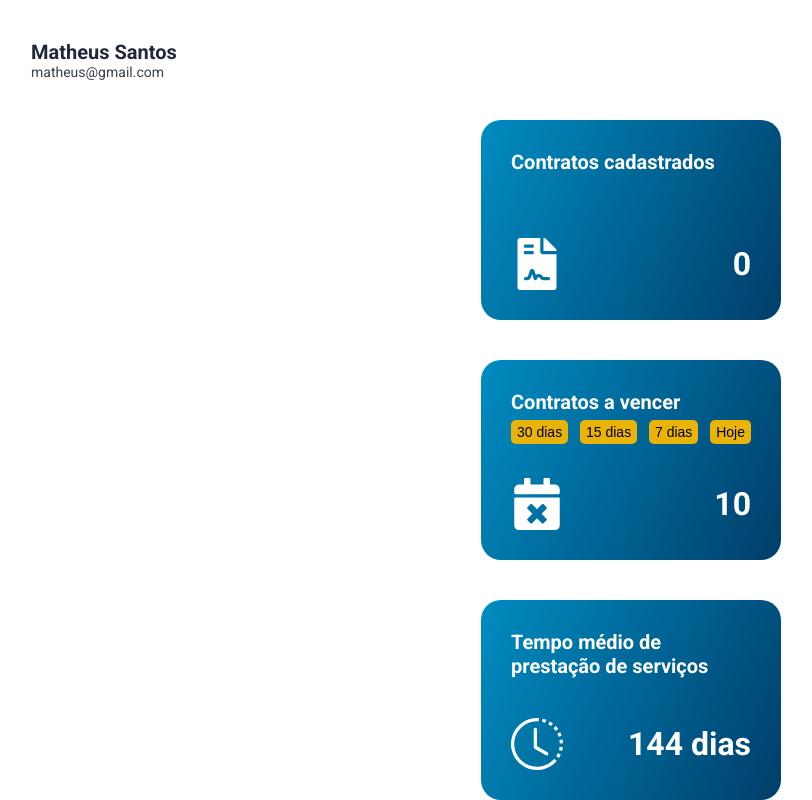
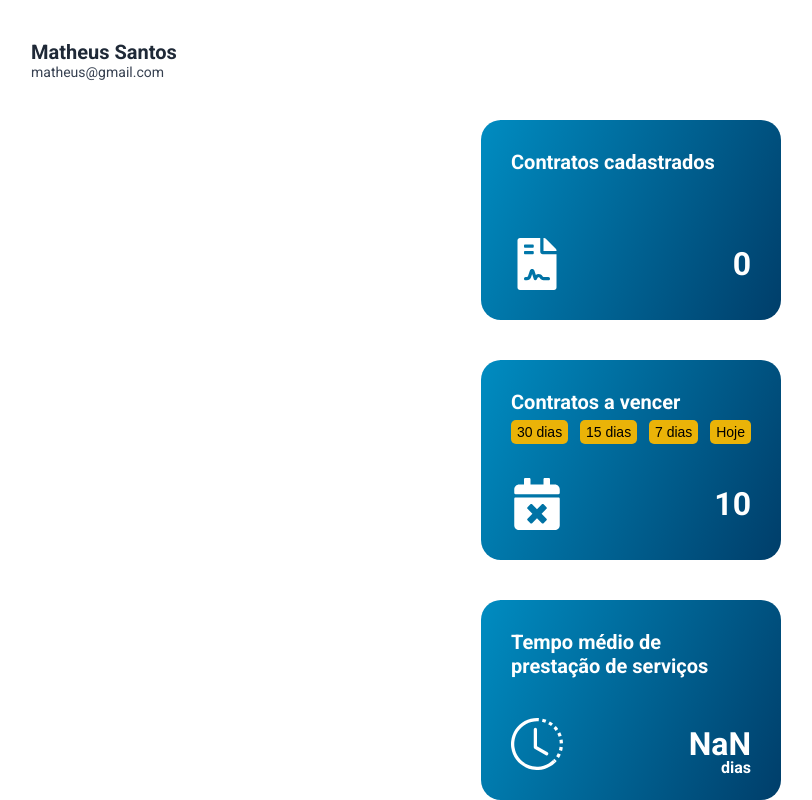
Before and after one commit to matheusg18/sogo-frontend-challenge, a React (Create React App) app: page / in a window 1280 px wide. Shown: the whole page, without its empty margins (9-821 px from the left). Built offline with nearby package versions, Linux system fonts and the light colour scheme.

Commit message:
feat: add display average contract time logic

```diff
--- a/src/components/DashboardCard/index.tsx
+++ b/src/components/DashboardCard/index.tsx
@@ -5,10 +5,11 @@ type PropTypes = {
   header: string;
   icon: ReactNode;
   displayData: string | number;
+  unity?: string;
   children?: ReactNode;
 };
 
-function DashboardCard({ header, icon, displayData, children }: PropTypes) {
+function DashboardCard({ header, icon, displayData, unity, children }: PropTypes) {
   return (
     <div className="dashboard-card">
       <h2 className="dashboard-card__header">{header}</h2>
@@ -16,7 +17,10 @@ function DashboardCard({ header, icon, displayData, children }: PropTypes) {
       <div className="dashboard-card__spacer" />
       <div className="dashboard-card__wrapper">
         {icon}
-        <span className="dashboard-card__display-data">{displayData}</span>
+        <div className="dashboard-card__display-data">
+          {displayData}
+          {unity && <span className="dashboard-card__unity">{unity}</span>}
+        </div>
       </div>
     </div>
   );
--- a/src/components/DashboardCard/styles.scss
+++ b/src/components/DashboardCard/styles.scss
@@ -31,5 +31,14 @@ $font-color: #fff;
   &__display-data {
     font-size: 32px;
     font-weight: 700;
+    position: relative;
+  }
+
+  &__unity {
+    font-size: 16px;
+    position: absolute;
+    bottom: 0;
+    right: 0;
+    transform: translateY(75%);
   }
 }
--- a/src/pages/Dashboard/index.tsx
+++ b/src/pages/Dashboard/index.tsx
@@ -8,9 +8,11 @@ import './styles.scss';
 
 function Dashboard() {
   const [contracts, setContracts] = useState(0);
+  const [averageContractTime, setAverageContractTime] = useState({ value: '0', unity: 'dias' });
 
   useEffect(() => {
     setContracts(services.getSavedContracts().length);
+    setAverageContractTime(services.getAverageContractTime());
   }, []);
 
   return (
@@ -40,7 +42,8 @@ function Dashboard() {
         <DashboardCard
           header="Tempo médio de prestação de serviços"
           icon={<BsClockHistory size="52px" />}
-          displayData="144 dias"
+          displayData={averageContractTime.value}
+          unity={averageContractTime.unity}
         />
       </div>
     </main>
```
